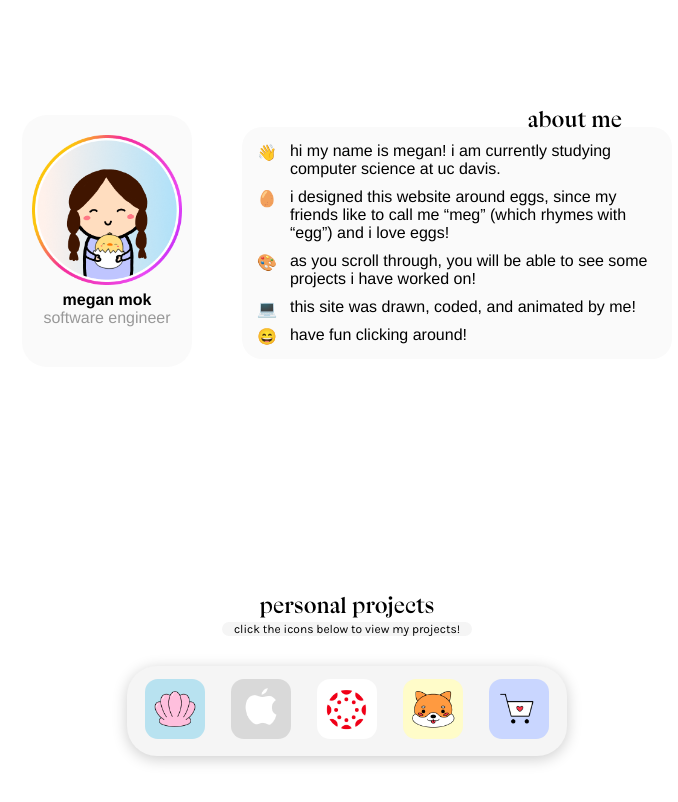
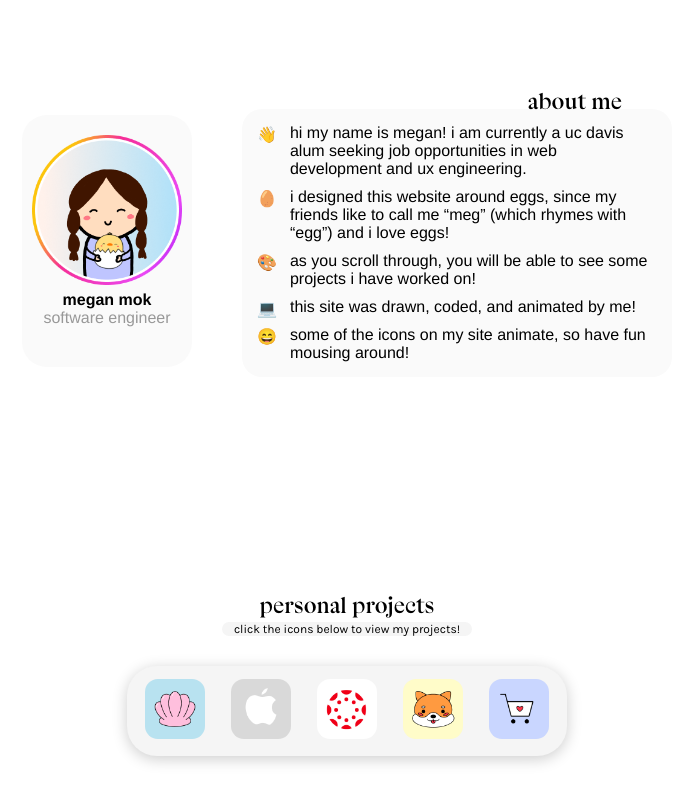
Before and after one commit to meganmok/meganmok.github.io, a React (Create React App) app: page /#/ in a window 1280 px wide. Shown: the part 900-1702 px from the top of the page, without its empty margins (293-971 px from the left). Built offline with nearby package versions, Linux system fonts and the light colour scheme; a web font is replaced by a local one.

Commit message:
updated about me description

```diff
--- a/src/pages/AboutMe.js
+++ b/src/pages/AboutMe.js
@@ -24,7 +24,7 @@ function AboutMe() {
         <div className = "emojiText">
         <span role="img" aria-labelledby="wave" className = "emoji" id = "wave"> 👋 </span>
         <p className= "introText">
-        hi my name is megan! i am currently studying computer science at uc davis.
+        hi my name is megan! i am currently a uc davis alum seeking job opportunities in web development and ux engineering.
         </p>
         </div>
         <div className = "emojiText">
@@ -48,7 +48,7 @@ function AboutMe() {
         <div className = "emojiText">
         <span role="img" aria-labelledby="smile" className = "specialEmoji" id = "smile"> 😄 </span>
         <p className= "introText">
-        have fun clicking around!
+        some of the icons on my site animate, so have fun mousing around!
         </p>
         </div>
         </div>
```
